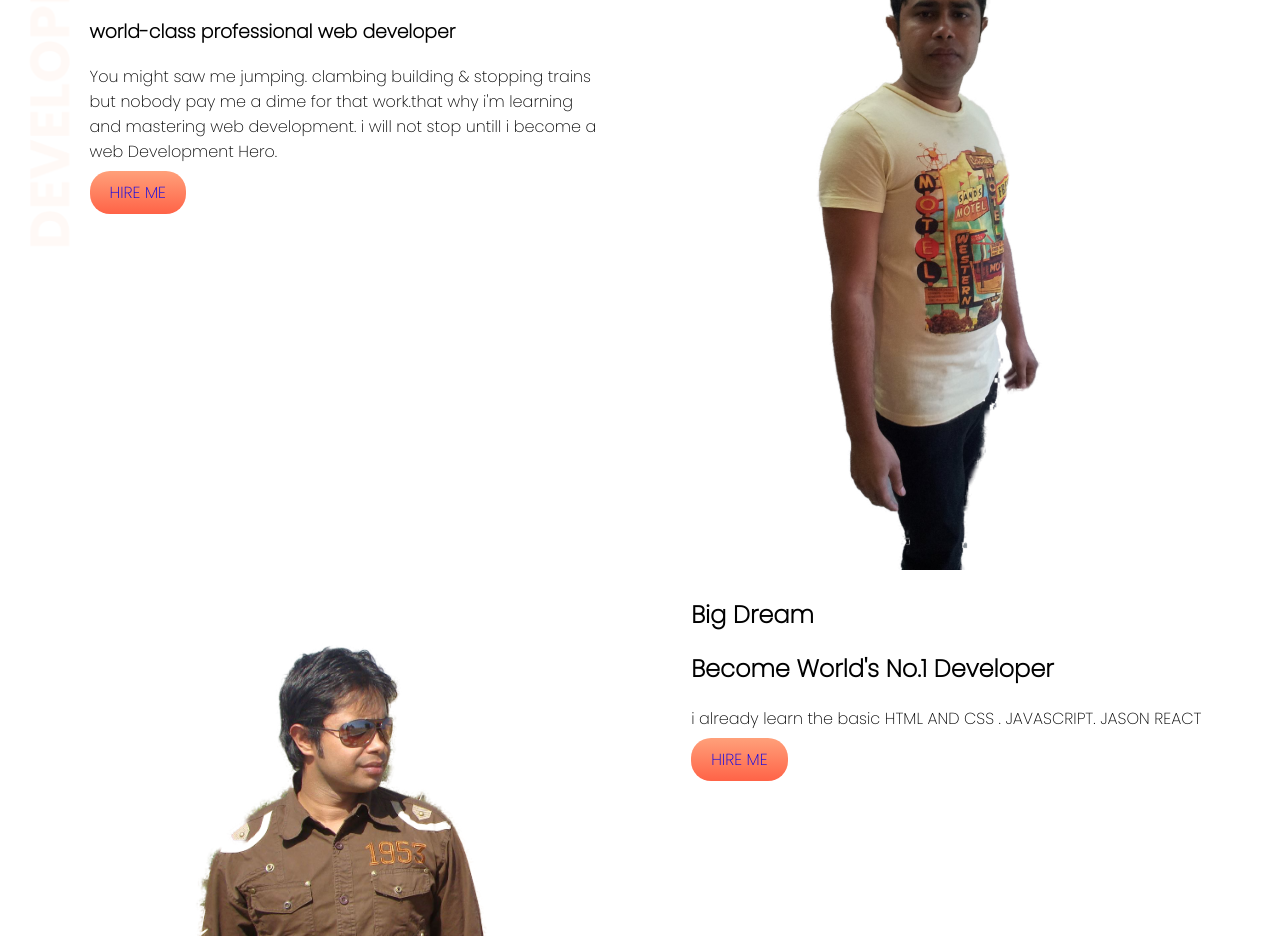
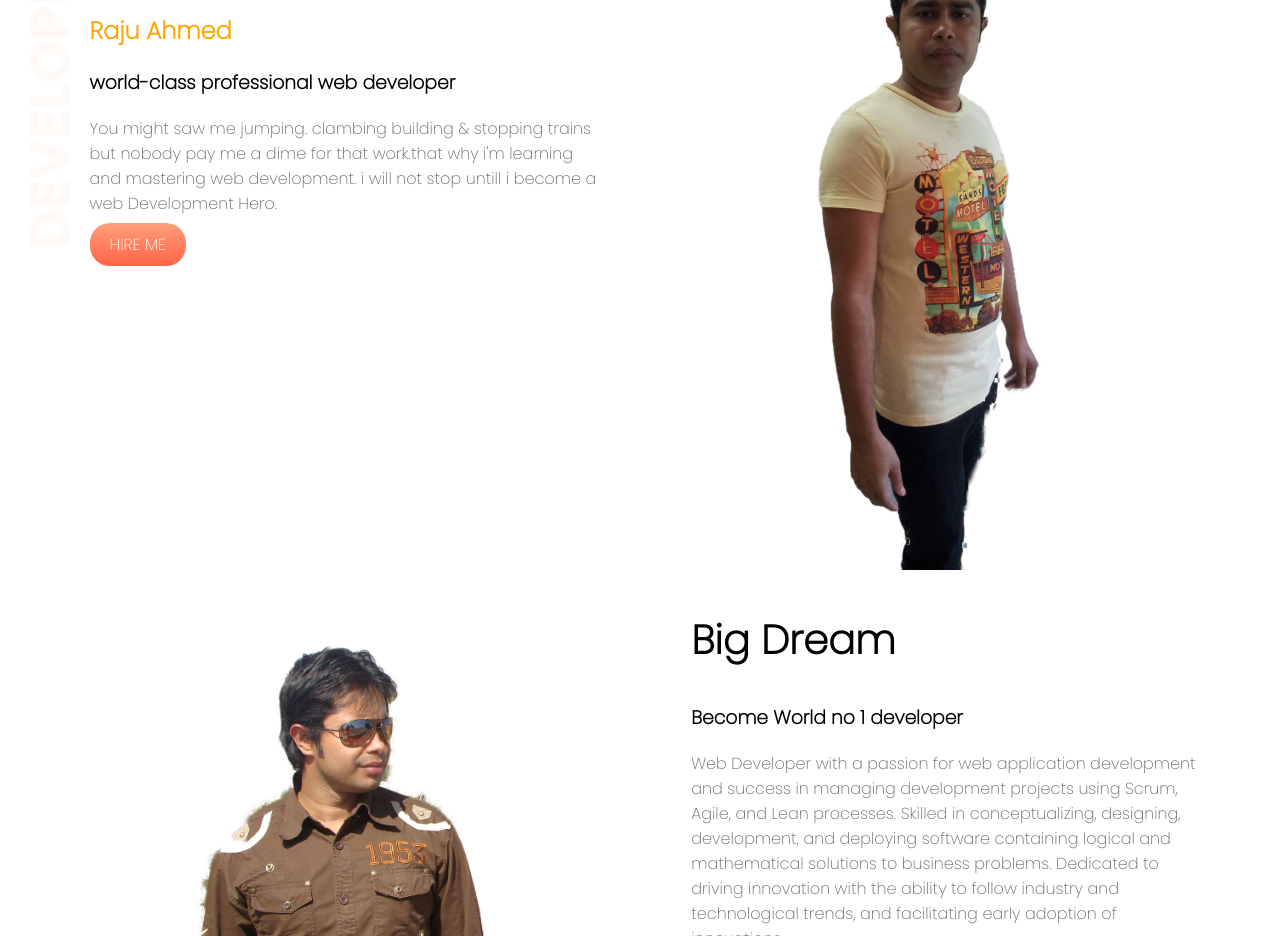
Before and after one commit to RajuAhmed519/web-portfolio, a plain HTML site: page images/index.html in a window 1280 px wide. Shown: the part 113-1049 px from the top of the page. Drawn offline with Linux system fonts and the light colour scheme.

Commit message:
revision

```diff
--- a/images/index.html
+++ b/images/index.html
@@ -8,8 +8,9 @@
 <link href="https://fonts.googleapis.com/css2?family=Poppins:wght@200&display=swap" rel="stylesheet">
     <link rel="stylesheet" href="style.css">
 </head>
+
 <body>
-    <section class="top-banner">
+<section class="top-banner">
         <div class="half-width">
             <h2>Hello, i'am</h2>
             <h1><span class="name-highlight">Raju Ahmed</span> </h1>
@@ -20,23 +21,23 @@
         <div class="half-width">
             <img src="raj.png.png" alt="">
         </div>
-
-        <section">
+</section>
 
 
-            <div class="half-width2">
-                <img src="RAJ.png (2).png" alt="">
-            </div>
+
+ <section class="dream area">
+     <div class="half-width">
+         <img src="RAJ.png (2).png" alt="">
+     </div>
 
 
-            <div class="half-width2">
-                <h1>Big Dream</h1>
-                <h2>Become World's No.1 Developer</h2>
-                <p>i already learn the basic HTML AND CSS . JAVASCRIPT. JASON REACT</p>
-                <a class="link-button2" target="_blank" href="https://www.linkedin.com/in/raju-ahmed-334a72125/">HIRE ME</a>
-            </div>
-        </section>
-    </section>
+     <div class="half-width">
+         <h2>Big Dream</h2>
+         <h3>Become World no 1 developer</h3>
+         <p> Web Developer with a passion for web application development and success in managing development projects using Scrum, Agile, and Lean processes. Skilled in conceptualizing, designing, development, and deploying software containing logical and mathematical solutions to business problems. Dedicated to driving innovation with the ability to follow industry and technological trends, and facilitating early adoption of innovations.</p>
+        <a class="link-button" target="_blank" href="https://www.linkedin.com/in/raju-ahmed-334a72125/">Hire Me</a>
+     </div>
+ </section>
 
 
 </body>
--- a/images/style.css
+++ b/images/style.css
@@ -2,9 +2,13 @@ body{margin: 0;
     font-family: 'Poppins', sans-serif;
 }
 h1 {
-    font size: 10px;
+    font size: 50px;
 }
-
+h2{
+font-size: 40px;
+}
+p{
+    color: dimgray;
 }
 .name-highlight{
     color: orange;
@@ -19,14 +23,13 @@ h1 {
     width: 100%;
 }
 .top-banner{
-
-
     background-image: url("top-banner.png");
     background-repeat: no-repeat;
 
 }
 section{
     height: 500px;
+    padding-bottom: 150px;
 }
 
 .link-button{
@@ -34,33 +37,11 @@ section{
    background-image: linear-gradient(lightsalmon, tomato);
    padding: 10px 20px;
    border-radius: 20px;
-   color: white
+   color: white;
    font-weight: 700px;
 }
 
 
-
-.half-width2{
-    width: 40%;
-    float: left;
-    margin-left: 5%;
-    padding-left: 2%;}
-
-    .half-width2 img{
-        width: 100%;
-    }
-
-
-    }
-    section{
-        height: 500px;
-    }
-
-    .link-button2{
-       text-decoration: none;
-       background-image: linear-gradient(lightsalmon, tomato);
-       padding: 10px 20px;
-       border-radius: 20px;
-       color: white
-       font-weight: 700px;
-    }
+ .dream-area{
+     background-image: url(images/dream-bg.png.png);
+     }
```
Also changed, not shown: images/dream-bg.png.png (renamed from images/dream-bg.png).
